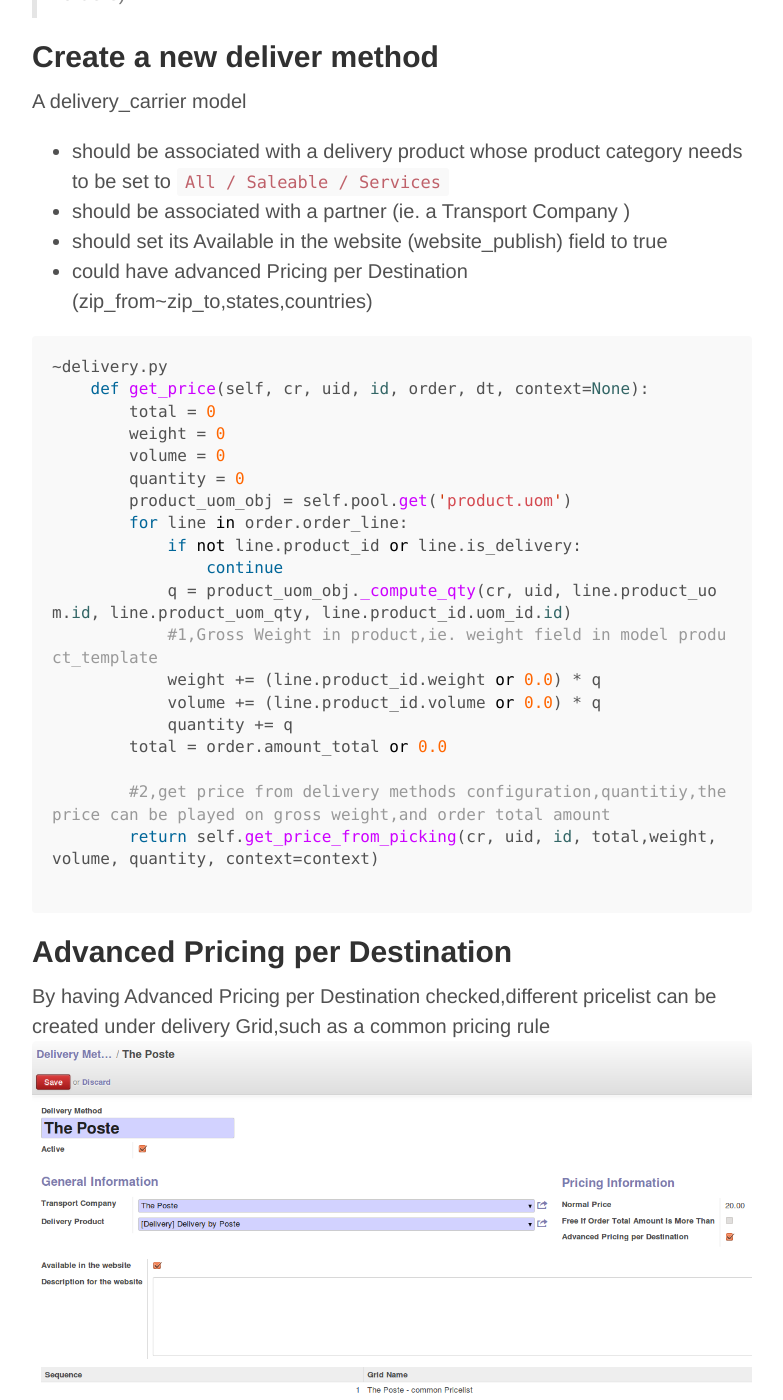
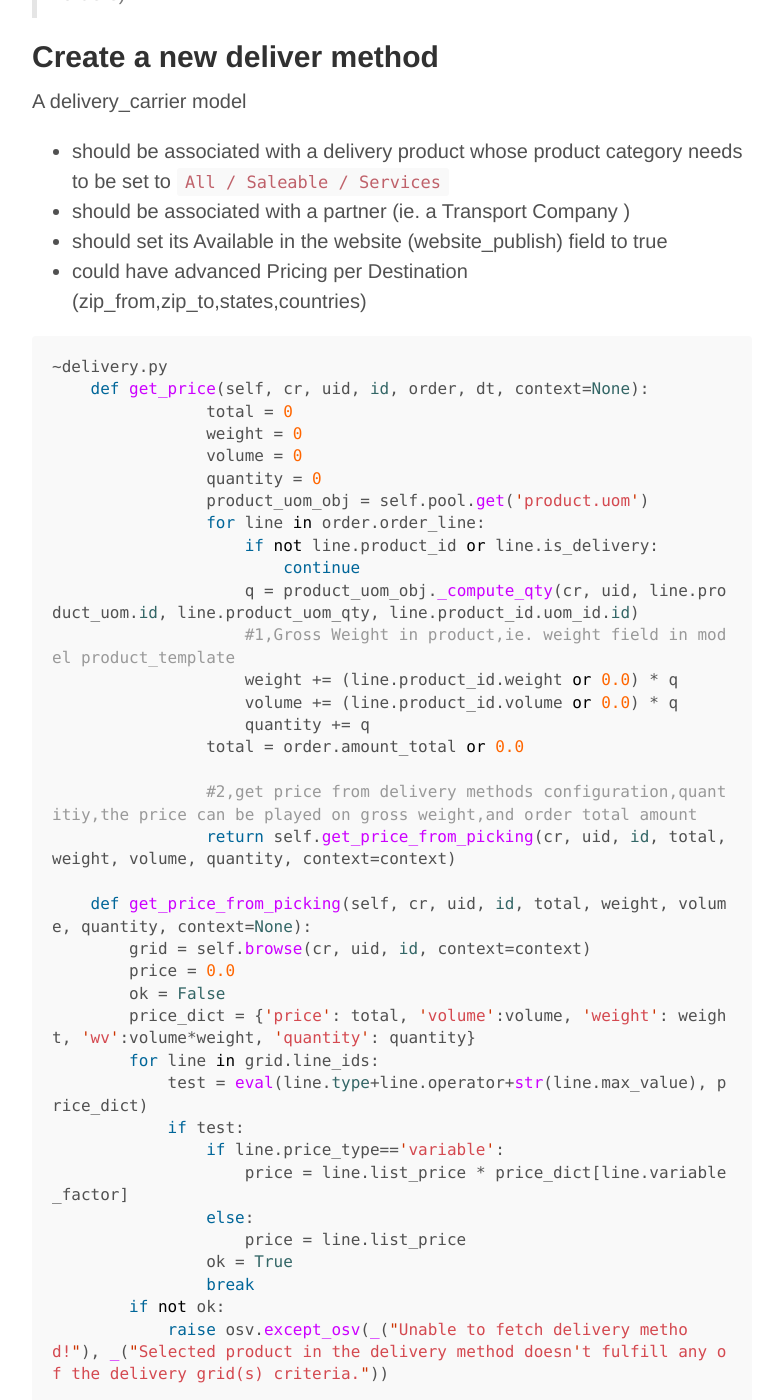
Before and after one commit to shaobo/blogs, a Jekyll site: the page built from _posts/2014-12-31-odoo-delivery-methods.md, in a window 1280 px wide and 1400 px high, scrolled down 413 px. Shown: the whole window, without its empty margins (248-1031 px from the left). Built offline with Jekyll 4.4.1, drawn with Linux system fonts in a browser that asks for light colours; Markdown is read by kramdown in place of the engine named in the settings; comment, search, counter and statistics services are not loaded; some of the changed text lies outside the part shown.

Commit message:
pricelist

````diff
--- a/_posts/2014-12-31-odoo-delivery-methods.md
+++ b/_posts/2014-12-31-odoo-delivery-methods.md
@@ -14,29 +14,47 @@ A delivery\_carrier model
 - should be associated with a delivery product whose product category needs to be set to `All / Saleable / Services`
 - should be associated with a partner (ie. a Transport Company )
 - should set its Available in the website (website_publish) field to true
-- could have advanced Pricing per Destination (zip\_from~zip\_to,states,countries)
+- could have advanced Pricing per Destination (zip\_from,zip\_to,states,countries)
 
 ``` python
 ~delivery.py
     def get_price(self, cr, uid, id, order, dt, context=None):
-	total = 0
-	weight = 0
-	volume = 0
-	quantity = 0
-	product_uom_obj = self.pool.get('product.uom')
-	for line in order.order_line:
-	    if not line.product_id or line.is_delivery:
-		continue
-	    q = product_uom_obj._compute_qty(cr, uid, line.product_uom.id, line.product_uom_qty, line.product_id.uom_id.id)
-	    #1,Gross Weight in product,ie. weight field in model product_template
-	    weight += (line.product_id.weight or 0.0) * q
-	    volume += (line.product_id.volume or 0.0) * q
-	    quantity += q
-	total = order.amount_total or 0.0
+		total = 0
+		weight = 0
+		volume = 0
+		quantity = 0
+		product_uom_obj = self.pool.get('product.uom')
+		for line in order.order_line:
+		    if not line.product_id or line.is_delivery:
+			continue
+		    q = product_uom_obj._compute_qty(cr, uid, line.product_uom.id, line.product_uom_qty, line.product_id.uom_id.id)
+		    #1,Gross Weight in product,ie. weight field in model product_template
+		    weight += (line.product_id.weight or 0.0) * q
+		    volume += (line.product_id.volume or 0.0) * q
+		    quantity += q
+		total = order.amount_total or 0.0
 
-	#2,get price from delivery methods configuration,quantitiy,the price can be played on gross weight,and order total amount
-	return self.get_price_from_picking(cr, uid, id, total,weight, volume, quantity, context=context)
+		#2,get price from delivery methods configuration,quantitiy,the price can be played on gross weight,and order total amount
+		return self.get_price_from_picking(cr, uid, id, total,weight, volume, quantity, context=context)
 
+    def get_price_from_picking(self, cr, uid, id, total, weight, volume, quantity, context=None):
+        grid = self.browse(cr, uid, id, context=context)
+        price = 0.0
+        ok = False
+        price_dict = {'price': total, 'volume':volume, 'weight': weight, 'wv':volume*weight, 'quantity': quantity}
+        for line in grid.line_ids:
+            test = eval(line.type+line.operator+str(line.max_value), price_dict)
+            if test:
+                if line.price_type=='variable':
+                    price = line.list_price * price_dict[line.variable_factor]
+                else:
+                    price = line.list_price
+                ok = True
+                break
+        if not ok:
+            raise osv.except_osv(_("Unable to fetch delivery method!"), _("Selected product in the delivery method doesn't fulfill any of the delivery grid(s) criteria."))
+
+        return price
 ```
 
 ## Advanced Pricing per Destination
````
Also changed, not shown: _drafts/security.md (added, +26 -0 lines), _posts/2014-11-15-odoo-command-basics.md (+0 -4 lines), _posts/2014-11-16-postgresql.md (added, +45 -0 lines), _posts/2014-11-20-github-blogs.md (+13 -2 lines), _posts/2014-12-16-odoo-accouting.md (+10 -5 lines), _posts/2014-12-30-odoo-warehouse.md (+1 -1 lines), _posts/2015-01-13-odoo-pricelists.md (added, +58 -0 lines), images/odoo/product/default_pricelists.png (added), images/odoo/product/pricelist_items.png (added), images/odoo/product/pricelist_versions.png (added), images/odoo/variants/prod_attribute_price.png (added), images/odoo/variants_price_extra.png (added), 1 other file.
